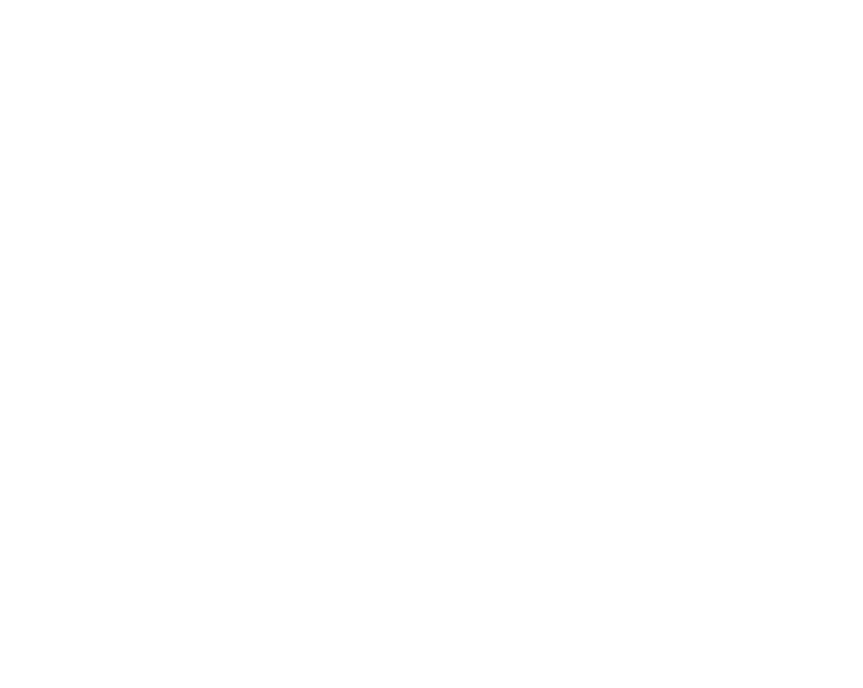
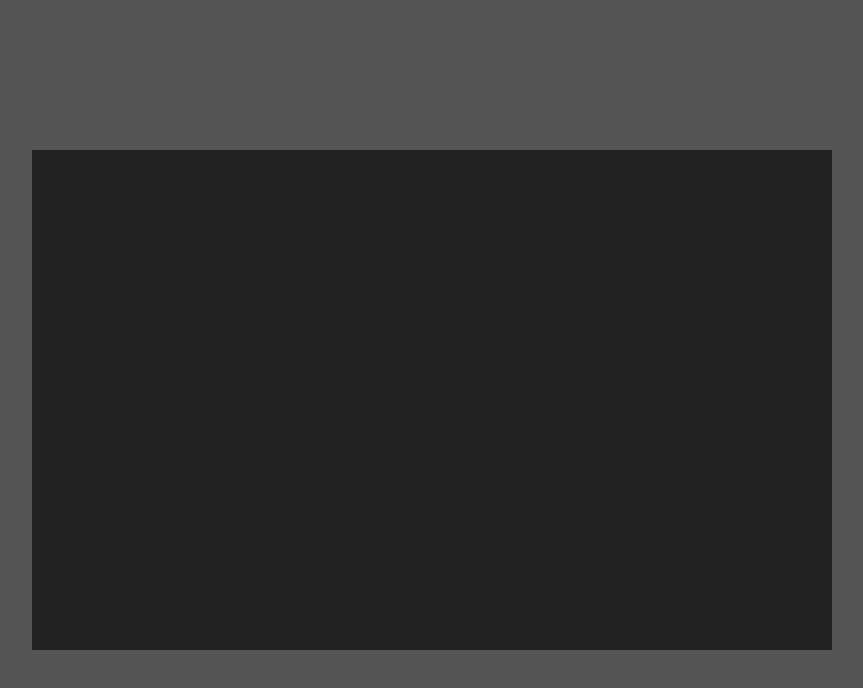
Before and after one commit to pageler/13_image_hover_effect, a plain HTML site: page index.html in a window 1280 px wide. Shown: the whole page, without its empty margins (208-1071 px from the left). Drawn offline with Linux system fonts and the light colour scheme.

Commit message:
Container section.

```diff
--- a/index.html
+++ b/index.html
@@ -8,6 +8,11 @@
     <link rel="stylesheet" href="style.css">
 </head>
 <body>
-
+    <!-- Container -->
+    <section class="container">
+        <div class="clip clip1"></div>
+        <div class="clip clip2"></div>
+        <div class="clip clip3"></div>
+    </section>
 </body>
 </html>
--- a/style.css
+++ b/style.css
@@ -0,0 +1,31 @@
+/* Resets */
+* {
+    margin: 0;
+    padding: 0;
+    box-sizing: border-box;
+}
+
+/* Container */
+body {
+    background-color: #555;
+    height: 100vh;
+    display: flex;
+    justify-content: center;
+    align-items: center;
+}
+
+.container {
+    position: relative;
+    width: 800px;
+    height: 500px;
+    background-color: #222;
+}
+
+.clip {
+    position: absolute;
+    top: 0;
+    left:0;
+    width: 100%;
+    height: 100%;
+    transition: all 0.5s;
+}
```
